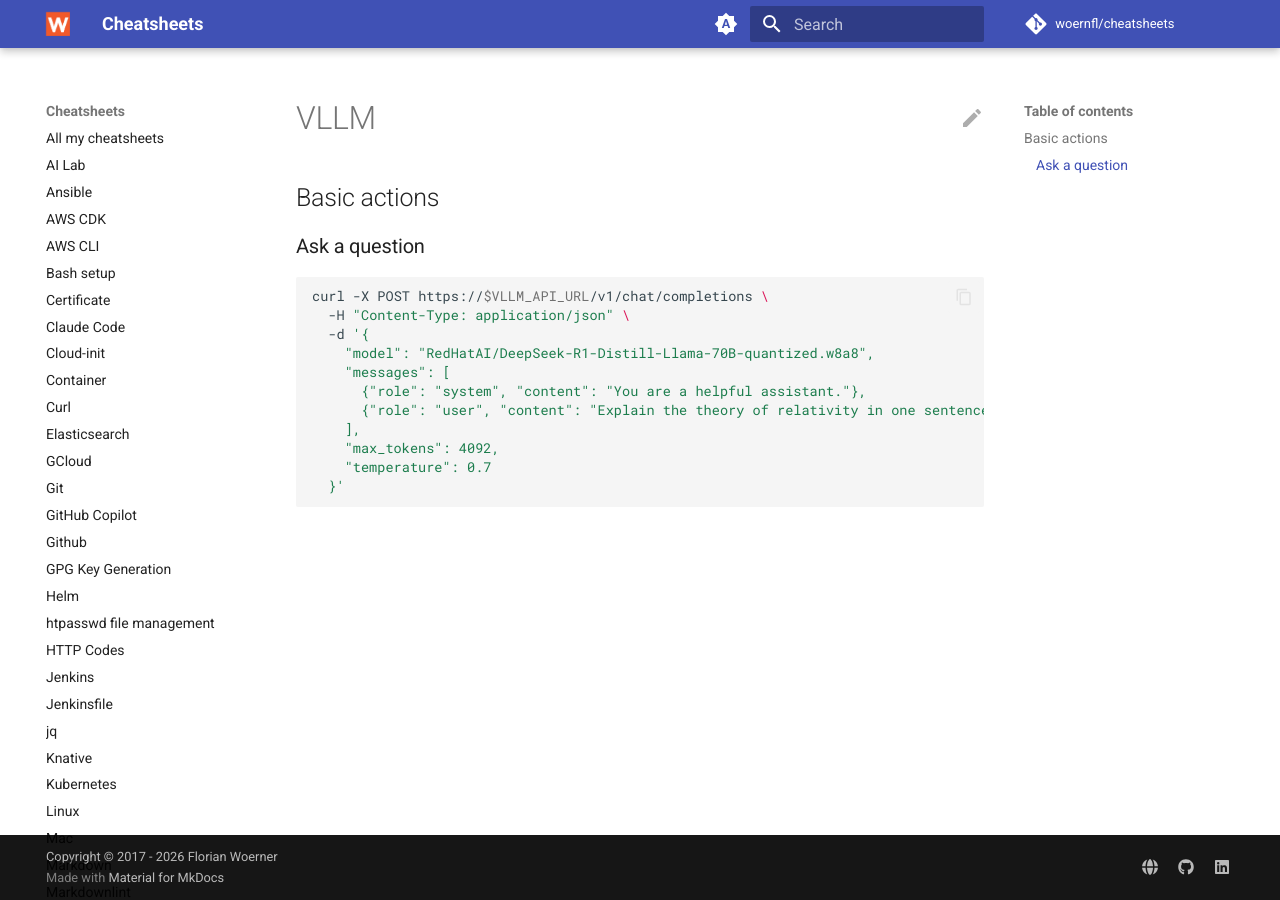
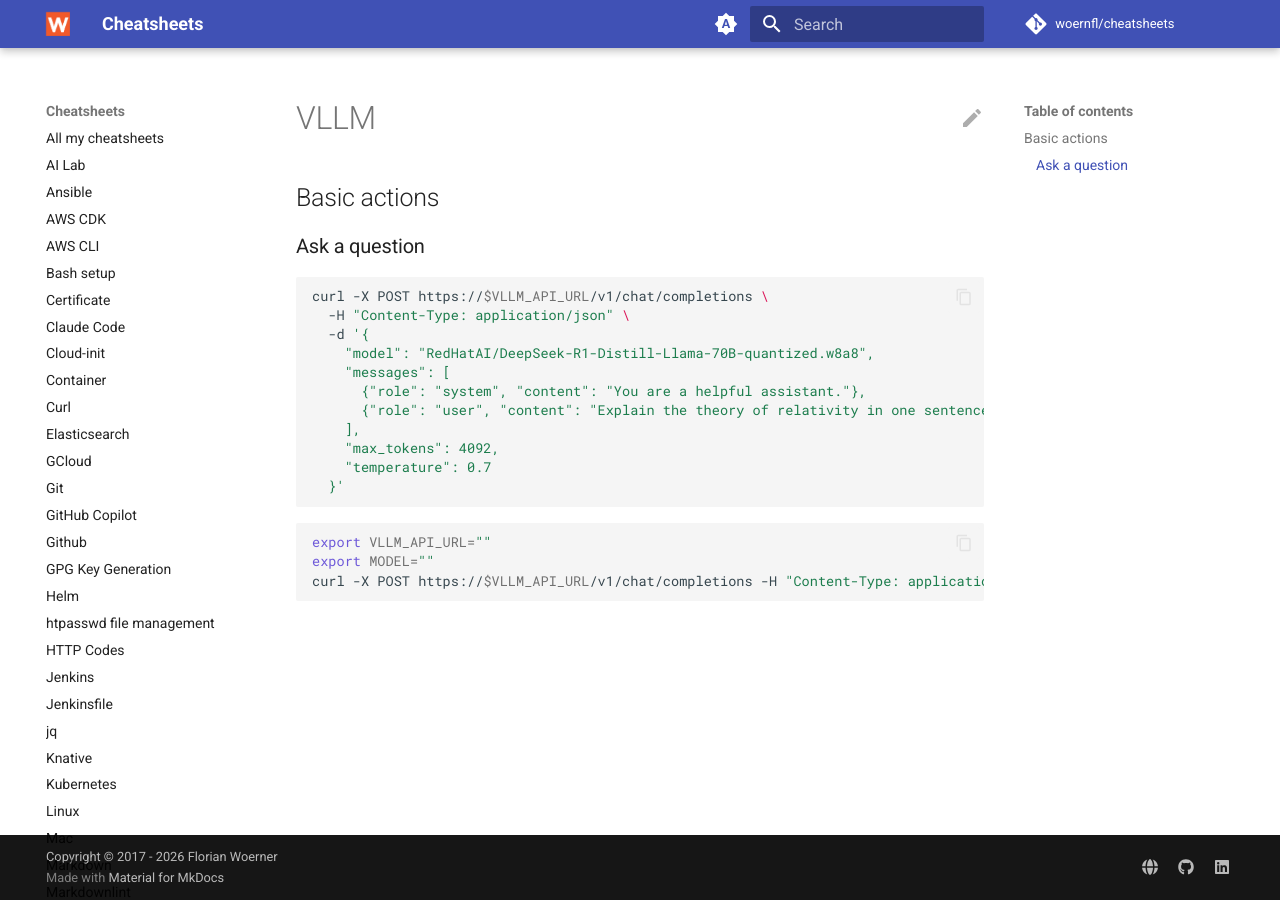
Before and after one commit to woernfl/cheatsheets, an MkDocs documentation site: the page built from docs/vllm.md, in a window 1280 px wide. Built offline with MkDocs 1.6.1 and Material for MkDocs 9.7.7, drawn with Linux system fonts in a browser that asks for light colours; comment, search, counter and statistics services are not loaded.

Commit message:
Update vllm.md (#494)

````diff
--- a/docs/vllm.md
+++ b/docs/vllm.md
@@ -17,3 +17,9 @@
     "temperature": 0.7
   }'
 ```
+
+```bash
+export VLLM_API_URL=""
+export MODEL=""
+curl -X POST https://$VLLM_API_URL/v1/chat/completions -H "Content-Type: application/json" -d '{"model": "$MODEL", "messages": [{"role": "system", "content": "You are a helpful assistant."}, {"role": "user", "content": "Explain the theory of relativity in one sentence."}], "max_tokens": 4092, "temperature": 0.7}'
+```
````
